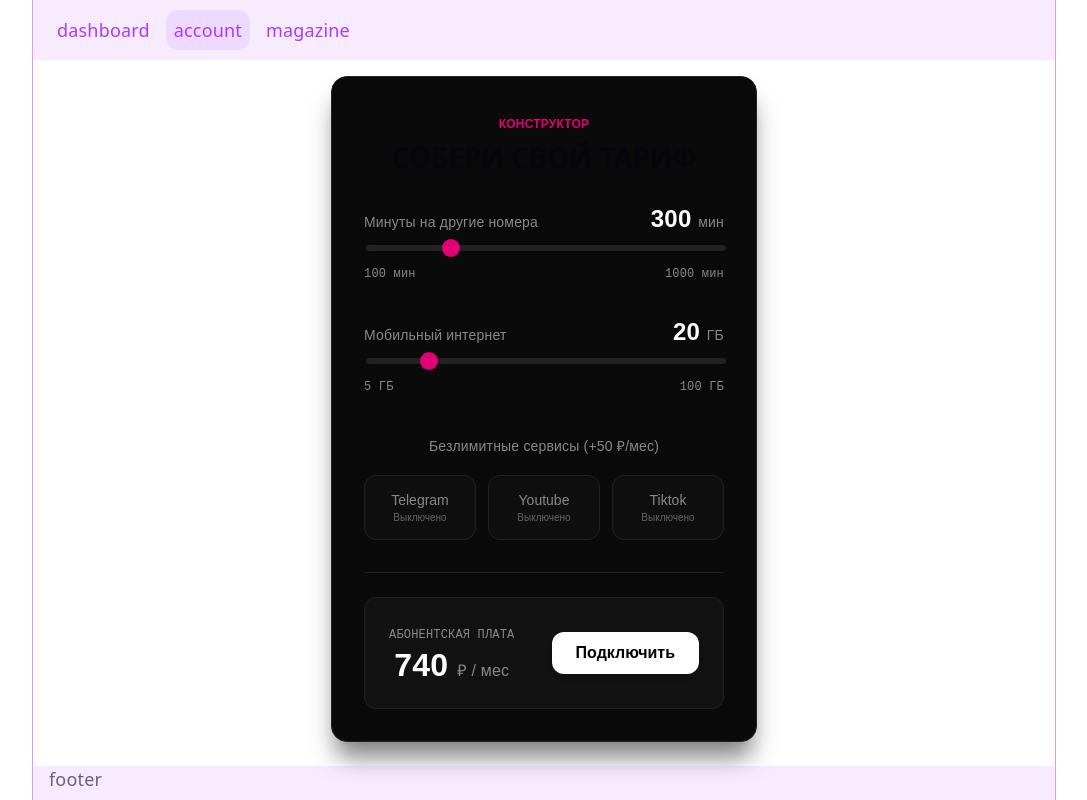
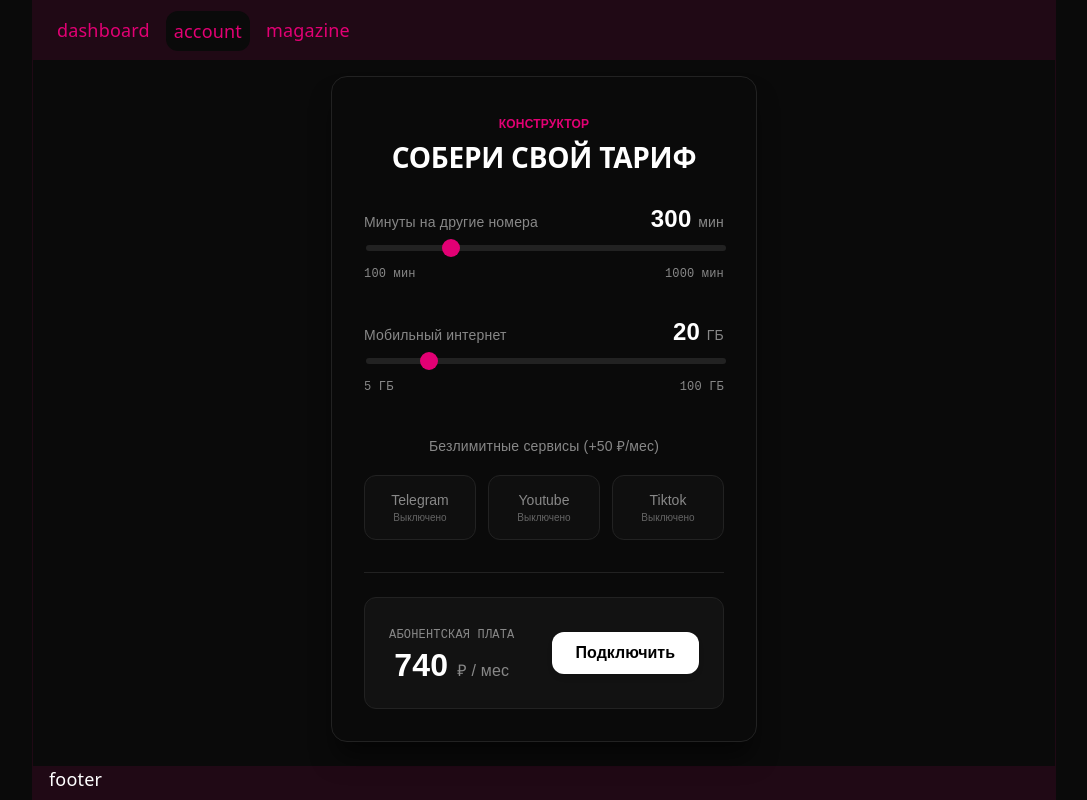
Before and after one commit to kuzzarvi/test, a React (Vite) app: page /account in a window 1280 px wide. Shown: the whole page, without its empty margins (96-1183 px from the left). Built offline with nearby package versions, Linux system fonts and the light colour scheme.

Commit message:
fix(Theme): fix variables

```diff
--- a/src/features/Calculator/Components/Services/index.css
+++ b/src/features/Calculator/Components/Services/index.css
@@ -35,8 +35,8 @@
 }
 
 .social-button--active {
-    border-color: var(--color-primary);
-    background-color: var(--color-primary-alpha);
+    border-color: var(--color-primary-border);
+    background-color: var(--color-primary-bg);
     color: var(--color-primary);
     font-weight: 600;
 }
--- a/src/features/Calculator/index.css
+++ b/src/features/Calculator/index.css
@@ -1,18 +1,4 @@
 .tariff-calculator-container {
-    --color-bg: #0a0a0a;
-    --color-surface: #121212;
-    --color-surface-hover: #1a1a1a;
-    --color-primary: #e20074;
-    --color-primary-alpha: rgba(226, 0, 116, 0.1);
-    --color-text: #ffffff;
-    --color-text-muted: #888888;
-    --color-text-dark: #000000;
-    --color-border: #222222;
-
-    --radius-lg: 16px;
-    --radius-md: 12px;
-    --transition-fast: 0.2s ease;
-
     max-width: 640px;
     min-width: 360px;
     margin: 0 auto;
--- a/src/features/Navigation/index.css
+++ b/src/features/Navigation/index.css
@@ -4,7 +4,7 @@ nav {
     padding: 10px 0;
 
     :hover {
-        background-color: var(--bg);
+        background-color: var(--color-primary-bg);
     }
 
     .navigation {
@@ -16,11 +16,12 @@ nav {
         border-radius: 12px;
         white-space: nowrap;
         transition: .28s ease-in-out;
-        color: var(--primary);
+        color: var(--color-primary);
         text-decoration: none;
     }
 
     .navigation_active {
-        background-color: var(--primary-bg);
+        background-color: var(--color-bg);
+        transform: translateY(1px);
     }
 }
--- a/src/shared/Components/Layout/index.css
+++ b/src/shared/Components/Layout/index.css
@@ -3,7 +3,7 @@
     max-width: 100%;
     margin: 0 auto;
     text-align: center;
-    border-inline: 1px solid var(--primary-border);
+    border-inline: 1px solid var(--color-primary-bg);
     min-height: 100svh;
     display: flex;
     flex-direction: column;
@@ -16,7 +16,7 @@
     }
 
     header, footer {
-        background-color: var(--primary-bg);
+        background-color: var(--color-primary-bg);
     }
 
     header {
--- a/src/shared/Components/Loader/index.css
+++ b/src/shared/Components/Loader/index.css
@@ -1,7 +1,7 @@
 .loader {
-    border: 3px solid var(--border);
+    border: 3px solid var(--color-primary-bg);
     border-radius: 50%;
-    border-top-color: var(--primary);
+    border-top-color: var(--color-primary);
     animation: spin 0.8s linear infinite;
 }
 
--- a/src/shared/Components/Slider/index.tsx
+++ b/src/shared/Components/Slider/index.tsx
@@ -1,4 +1,4 @@
-import React, {FC} from "react";
+import {FC} from "react";
 import {SliderProps} from "./types.ts";
 
 import './index.css';
--- a/src/shared/Theme/index.css
+++ b/src/shared/Theme/index.css
@@ -1,15 +1,19 @@
 :root {
-  --text: #6b6375;
-  --text-h: #08060d;
-  --bg: #fff;
-  --border: #e5e4e7;
-  --code-bg: #f4f3ec;
-  --primary: #aa3bff;
-  --primary-bg: rgba(170, 59, 255, 0.1);
-  --primary-border: rgba(170, 59, 255, 0.5);
-  --social-bg: rgba(244, 243, 236, 0.5);
-  --shadow:
-    rgba(0, 0, 0, 0.1) 0 10px 15px -3px, rgba(0, 0, 0, 0.05) 0 4px 6px -2px;
+  --color-bg: #0a0a0a;
+  --color-surface: #121212;
+  --color-surface-hover: #1a1a1a;
+  --color-primary: #e20074;
+  --color-primary-bg: rgba(226, 0, 116, 0.1);
+  --color-primary-border: rgba(226, 0, 116, 0.5);
+  --color-text: #ffffff;
+  --color-text-muted: #888888;
+  --color-text-dark: #000000;
+  --color-border: #222222;
+
+  --radius-lg: 16px;
+  --radius-md: 12px;
+  --transition-fast: 0.2s ease;
+
   --sm: 24px;
   --md: 36px;
   --lg: 48px;
@@ -24,8 +28,8 @@
   font: 18px/145% var(--sans);
   letter-spacing: 0.18px;
   color-scheme: light dark;
-  color: var(--text);
-  background: var(--bg);
+  color: var(--color-text);
+  background: var(--color-bg);
   font-synthesis: none;
   text-rendering: optimizeLegibility;
   -webkit-font-smoothing: antialiased;
@@ -33,26 +37,6 @@
 
   @media (max-width: 1024px) {
     font-size: 16px;
-  }
-}
-
-@media (prefers-color-scheme: dark) {
-  :root {
-    --text: #9ca3af;
-    --text-h: #f3f4f6;
-    --bg: #16171d;
-    --border: #2e303a;
-    --code-bg: #1f2028;
-    --primary: #c084fc;
-    --primary-bg: rgba(192, 132, 252, 0.15);
-    --primary-border: rgba(192, 132, 252, 0.5);
-    --social-bg: rgba(47, 48, 58, 0.5);
-    --shadow:
-      rgba(0, 0, 0, 0.4) 0 10px 15px -3px, rgba(0, 0, 0, 0.25) 0 4px 6px -2px;
-  }
-
-  #social .button-icon {
-    filter: invert(1) brightness(2);
   }
 }
 
@@ -65,7 +49,7 @@ h1,
 h2 {
   font-family: var(--heading);
   font-weight: 500;
-  color: var(--text-h);
+  color: var(--color-text);
 }
 
 h1 {
```
